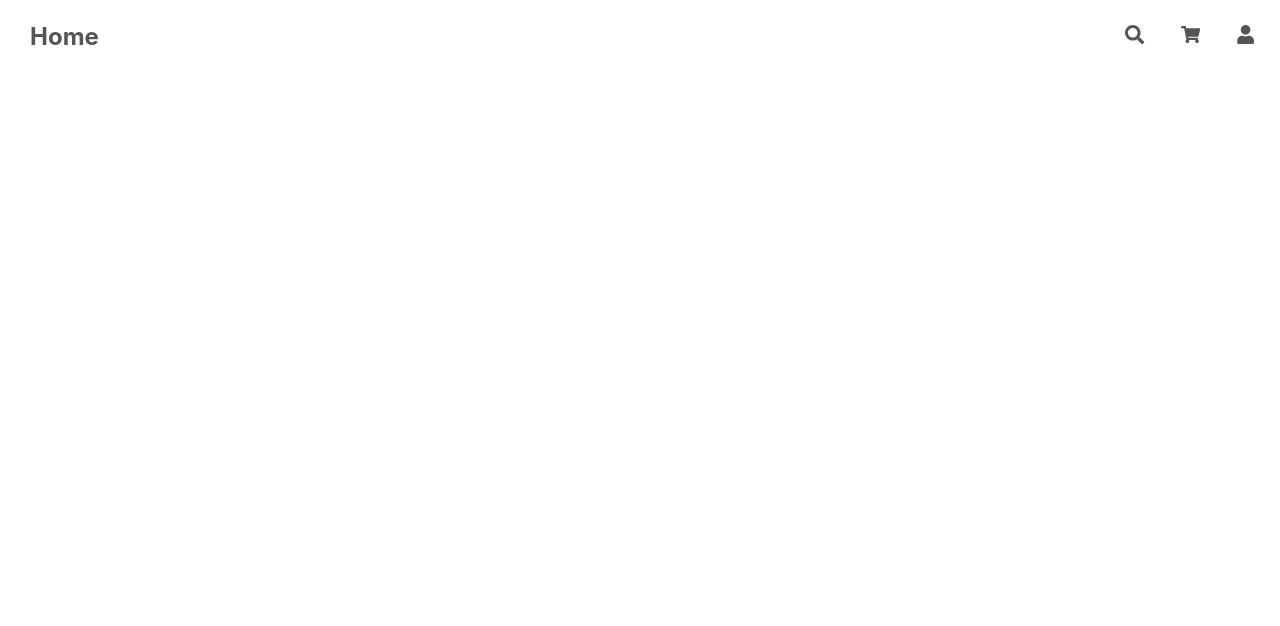
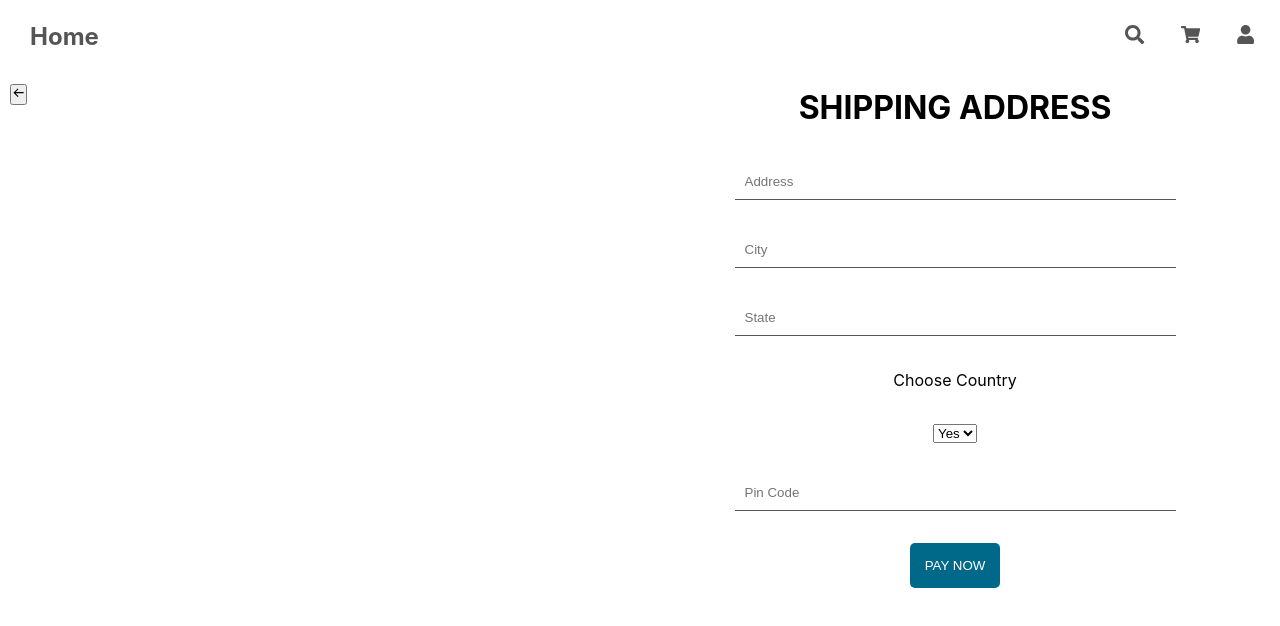
Before and after one commit to Ashutoshvashisht007/E-Commerce, a React (Vite) app in the folder frontend/: page /shipping in a window 1280 px wide. Before the commit this address had no page. Shown: the top 626 px of the page. Built offline with nearby package versions, Linux system fonts and the light colour scheme.

Commit message:
shipping card 50% done

```diff
--- a/frontend/src/App.tsx
+++ b/frontend/src/App.tsx
@@ -2,6 +2,7 @@ import { BrowserRouter as Router, Routes, Route } from "react-router-dom"
 import { lazy, Suspense } from "react"
 import Loader from "./components/Loader"
 import Header from "./components/Header"
+import Shipping from "./pages/Shipping"
 
 const Home = lazy(() => import("./pages/Home"))
 const Search = lazy(() => import("./pages/Search"))
@@ -32,12 +33,18 @@ const TransactionManagement = lazy(
 const App = () => {
   return (
     <Router>
-      <Header/>
+      <Header />
       <Suspense fallback={<Loader />}>
         <Routes>
           <Route path="/" element={<Home />} />
           <Route path="/search" element={<Search />} />
           <Route path="/cart" element={<Cart />} />
+
+          {/* Logged In user routes */}
+
+          <Route>
+            <Route path="/shipping" element={<Shipping />} />
+          </Route>
 
           {/* Admin Routes */}
 
--- a/frontend/src/components/CartItem.tsx
+++ b/frontend/src/components/CartItem.tsx
@@ -1,6 +1,7 @@
-import React from 'react'
+import React, { useState } from 'react'
 import { FaMinus, FaPlus } from 'react-icons/fa'
 import { MdDelete } from 'react-icons/md'
+import { Link } from 'react-router-dom';
 
 interface CartItemContainer{
     productId: number,
@@ -10,24 +11,36 @@ interface CartItemContainer{
 }
 
 const CartItem: React.FC<CartItemContainer> = ({productId,image,title,price}) => {
+
+  const [count,setCount] = useState<number>(0);
+
+  const handleMinus = ()=>{
+    if(count > 0)
+    {
+      setCount((prev)=>prev - 1);
+    }
+  }
+
   return (
     <div className='cartProductsLeft'>
     <div className="cartProductDetails">
-          <img src={image} alt="iPhone 14" />
+          <img src={image} alt={title}/>
           <div className="cartProductDesc">
-            <span className="cartProductTitle">{title}</span>
+            <Link to={`/product/${productId}`}>
+              <span className="cartProductTitle">{title}</span>
+            </Link>
             <h3 className="cartProductPrice">${price}</h3>
           </div>
     </div>
     <div className="cartButtons">
-      <button className="cartButton">
+      <button className="cartButton" onClick={()=> handleMinus()}>
         <FaMinus />
       </button>
-      <span>1</span>
-      <button className="cartButton">
+      <span>{count}</span>
+      <button className="cartButton" onClick={()=> setCount((prev)=>prev + 1)}>
         <FaPlus />
       </button>
-      <button className="cartButton">
+      <button className="cartButtonDel">
         <MdDelete className="cartButtonDelete" />
       </button>
     </div>
--- a/frontend/src/pages/Cart.tsx
+++ b/frontend/src/pages/Cart.tsx
@@ -1,6 +1,7 @@
 import iphone14 from "../assets/images/iphone14.png"
 import { useEffect, useState } from "react";
 import CartItem from "../components/CartItem";
+import { Link } from "react-router-dom";
 
 interface productCard{
   id: number,
@@ -29,6 +30,36 @@ const products: productCard[] = [
     title: "iPhone 14",
     price: 100
   },
+  {
+    id: 4,
+    image: "https://rukminim2.flixcart.com/image/416/416/xif0q/mobile/3/5/l/-original-imaghx9qmgqsk9s4.jpeg?q=70",
+    title: "iPhone 14",
+    price: 100
+  },
+  {
+    id: 5,
+    image: "https://rukminim2.flixcart.com/image/416/416/xif0q/mobile/3/5/l/-original-imaghx9qmgqsk9s4.jpeg?q=70",
+    title: "iPhone 14",
+    price: 100
+  },
+  {
+    id: 6,
+    image: "https://rukminim2.flixcart.com/image/416/416/xif0q/mobile/3/5/l/-original-imaghx9qmgqsk9s4.jpeg?q=70",
+    title: "iPhone 14",
+    price: 100
+  },
+  {
+    id: 7,
+    image: "https://rukminim2.flixcart.com/image/416/416/xif0q/mobile/3/5/l/-original-imaghx9qmgqsk9s4.jpeg?q=70",
+    title: "iPhone 14",
+    price: 100
+  },
+  {
+    id: 8,
+    image: "https://rukminim2.flixcart.com/image/416/416/xif0q/mobile/3/5/l/-original-imaghx9qmgqsk9s4.jpeg?q=70",
+    title: "iPhone 14",
+    price: 100
+  },
 
 ]
 
@@ -53,9 +84,10 @@ const Cart = () => {
     <div className="cart">
       <main className="cartLeftContainer">
         {
-          products.map((product: productCard)=>
+
+          products.length > 0 ? (products.map((product: productCard)=>
             <CartItem key={product.id} productId={product.id} image={product.image} title={product.title} price={product.price}/>
-          )
+          )) : <h1>No Items Added</h1>
         }
       </main>
 
@@ -72,13 +104,17 @@ const Cart = () => {
           couponCode &&
             (isValidCouponCode ?
               (
-                <span className="green">$10 off using <code>{couponCode}</code></span>
+                <span className="green greenText">$10 off using <code>{couponCode}</code></span>
               ) : (
-                <span className="red">Invalid Coupon Code</span>
+                <span className="red redText">Invalid Coupon Code</span>
               ))
         }
 
-        <button className="cartCouponBtn">Submit</button>
+        {
+          products.length > 0 && <Link to="/shipping">
+            <button className="cartCouponBtn">Check Out</button>
+          </Link>
+        }
       </aside>
 
     </div>
--- /dev/null
+++ b/frontend/src/pages/Shipping.tsx
@@ -0,0 +1,46 @@
+import { ChangeEvent, useState } from "react"
+import { BiArrowBack } from "react-icons/bi"
+
+const Shipping = () => {
+
+    const [shippingInfo,setShippingInfo] = useState({
+        address: "",
+        city: "",
+        state: "",
+        country: "",
+        pinCode: "",
+    })
+
+    const changeHandler = (e:ChangeEvent<HTMLInputElement>)=>{};
+
+  return (
+    <div className="shipping">
+        <button className="shippingBtn">
+            <BiArrowBack/>
+        </button>
+        <form className="shippingForm">
+            <h1 className="shippingTitle">SHIPPING ADDRESS</h1>
+            <input
+                required
+                type="text"
+                placeholder="Address"
+                name="address"
+                value={shippingInfo.address}
+                onChange={changeHandler}
+            />
+            <input type="text" placeholder="City" name="city" />
+            <input type="text" placeholder="State" />
+            <label>Choose Country</label>
+            <select name="category" id="category">
+                <option value="yes">Yes</option>
+                <option value="no">No</option>
+            </select>
+            <input type="number" placeholder="Pin Code" />
+            <button className="shippingSubmitBtn">PAY NOW</button>
+        </form>
+
+    </div>
+  )
+}
+
+export default Shipping
--- a/frontend/src/styles/admin-styles/_mediaquery.scss
+++ b/frontend/src/styles/admin-styles/_mediaquery.scss
@@ -33,10 +33,12 @@
   }
 }
 
-@media screen and (width<=768px) {
+@media screen and (width<=800px) {
   .cart {
     gap: 2rem;
     flex-direction: column;
+    align-items: center;
+    height: auto;
 
     .cartProductsLeft {
       flex-direction: column;
@@ -50,6 +52,11 @@
 
     >main {
       width: 100%;
+    }
+
+    .cartRightContainer{
+      width: 100%;
+      align-items: center;
     }
   }
 
--- a/frontend/src/styles/app.scss
+++ b/frontend/src/styles/app.scss
@@ -35,6 +35,7 @@
   // front-end ecommerce
   @import "frontend-styles/home";
   @import "frontend-styles/cart";
+  @import "frontend-styles/shipping";
 
   @import "admin-styles/dashboard";
   @import "admin-styles/products";
--- a/frontend/src/styles/frontend-styles/_cart.scss
+++ b/frontend/src/styles/frontend-styles/_cart.scss
@@ -1,18 +1,26 @@
 @import "../admin-styles/mixin";
 
 .cart{
-    margin-top: 20px;
-    @include flex(row,space-between,center,1rem);
-
+    padding: 2rem 4rem;
+    height: calc(100vh - 4rem);
+    @include flex(row,space-between,stretch,3rem);
 
 }
 
+.cartLeftContainer::-webkit-scrollbar {
+    display: none;
+  }
+
 .cartLeftContainer{
-    flex: 3;
+    width: 70%;
     display: flex;
     flex-direction: column;
     // align-items: center;
     gap: 2rem;
+    overflow-y: auto;
+    // &::--webkit-scrollbar{
+    //     display: none;
+    // }
 
 
     .cartProductsLeft{
@@ -47,6 +55,25 @@
             background-color: $color1;
             cursor: pointer;
             text-align: center;
+            border-radius: 10px;
+            display: flex;
+            align-items: center;
+
+            &:hover{
+                background-color: $color2;
+                color: white;
+            }
+        }
+
+        .cartButtonDel{
+            padding: 10px;
+            border: none;
+            background-color: $color1;
+            cursor: pointer;
+            text-align: center;
+            border-radius: 10px;
+            display: flex;
+            align-items: center;
         }
 
         >span{
@@ -65,15 +92,14 @@
 }
 
 .cartRightContainer{
-    flex: 1.5;
+    width: 30%;
     display: flex;
     flex-direction: column;
     gap: 1rem;
-    margin-left: 50px;
 
     >input{
         padding: 10px;
-        width: 50%;
+        width: 100%;
         border: none;
         border-bottom: 1px solid $color4;
     }
@@ -87,4 +113,12 @@
         color: white;
         border-radius: 10px;
     }
+
+    .greenText{
+        text-align: center;
+    }
+
+    .redText{
+        text-align: center;
+    }
 }
--- /dev/null
+++ b/frontend/src/styles/frontend-styles/_shipping.scss
@@ -0,0 +1,27 @@
+.shipping{
+    padding: 10px;
+    @include flex(row,space-between,flex-start,2rem);
+    width: 100%;
+    height: calc(100vh - 4rem);
+}
+
+.shippingForm{
+    @include flex(column,center,center,2rem);
+    width: 50%;
+
+    >input{
+        padding: 10px;
+        width: 70%;
+        border: none;
+        border-bottom: 1px solid #555;
+    }
+}
+
+.shippingSubmitBtn{
+    padding: 15px;
+    border-radius: 5px;
+    border: none;
+    background-color: $color3;
+    color: $color1;
+    cursor: pointer;
+}
```
